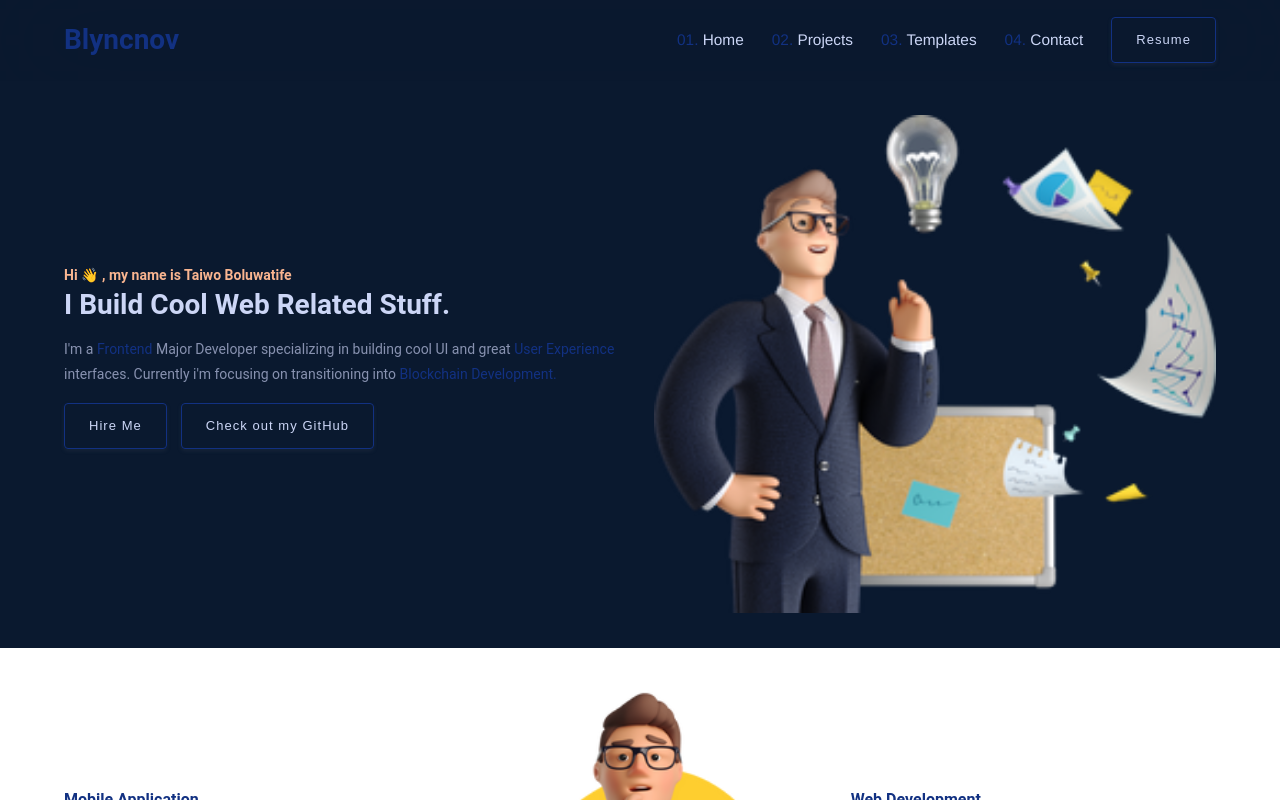
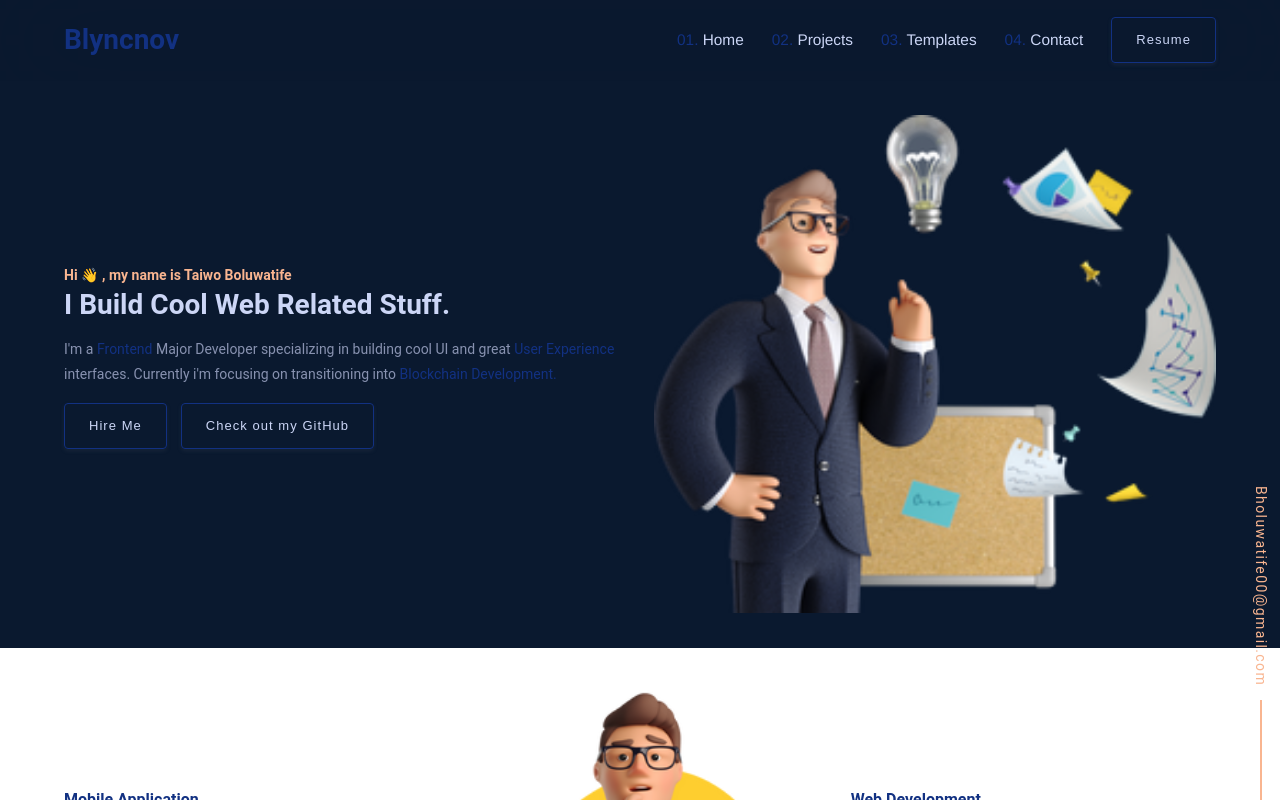
Before and after one commit to blyncnov/portfolioXd, a Next.js app: page / in a window 1280 px wide. Shown: the top 800 px of the page. Built offline with nearby package versions, Linux system fonts and the light colour scheme.

Commit message:
blyncnov portfolio website redesign v7 services clean v5

```diff
--- /dev/null
+++ b/components/FloatComponents.jsx
@@ -0,0 +1,60 @@
+import React from 'react'
+import styled from "styled-components"
+
+import {
+    Paragraph
+} from "../styles/constants/Constants"
+
+const FloatBox = styled.div`
+margin-right: 5%;
+background-color: transparent;
+// padding: 1em 0;
+letter-spacing: 0.1em;
+border-radius: 2px;
+-webkit-writing-mode: vertical-rl;
+
+color: #F9B590;
+`
+
+const FloatAbsolute = styled.div`
+position: fixed;
+bottom: 0;
+right: .5em;
+
+
+`
+
+const InnerFloatBox = styled.div`
+display: flex;
+justify-content: space-between;
+align-items: center;
+writing-mode: vertical-rl;
+gap: 1em;
+
+
+div{
+    width: 2px;
+    height: 100px;
+    background-color: #F9B590;
+}
+
+`
+
+const FloatComponents = () => {
+    return (
+        <>
+            <FloatAbsolute>
+                <FloatBox>
+                    <InnerFloatBox>
+                        <Paragraph color="#F9B590">
+                            Bholuwatife00@gmail.com
+                        </Paragraph>
+                        <div></div>
+                    </InnerFloatBox>
+                </FloatBox>
+            </FloatAbsolute>
+        </>
+    )
+}
+
+export default FloatComponents
--- a/package.json
+++ b/package.json
@@ -13,6 +13,7 @@
     "react": "17.0.2",
     "react-dom": "17.0.2",
     "react-icons": "^4.3.1",
+    "react-scroll": "^1.8.6",
     "styled-components": "^5.3.5"
   },
   "devDependencies": {
--- a/pages/index.js
+++ b/pages/index.js
@@ -1,8 +1,9 @@
 import Head from 'next/head'
 
 import Navigation from "../components/Navigation"
-import HeroPage from "../components/HeroPage"
+import HeroIntro from "../components/HeroIntro"
 import Services from '../components/Services'
+import FloatComponents from '../components/FloatComponents'
 
 export default function Home() {
   return (
@@ -14,9 +15,9 @@ export default function Home() {
       </Head>
 
       <Navigation />
-      <HeroPage />
+      <HeroIntro />
       <Services/>
-
+ <FloatComponents/>
     </>
   )
 }
```
Also changed, not shown: components/HeroIntro.jsx (renamed from components/HeroPage.jsx, +4 -3 lines), 1 other file (tests, documents, lock files or other folders).
